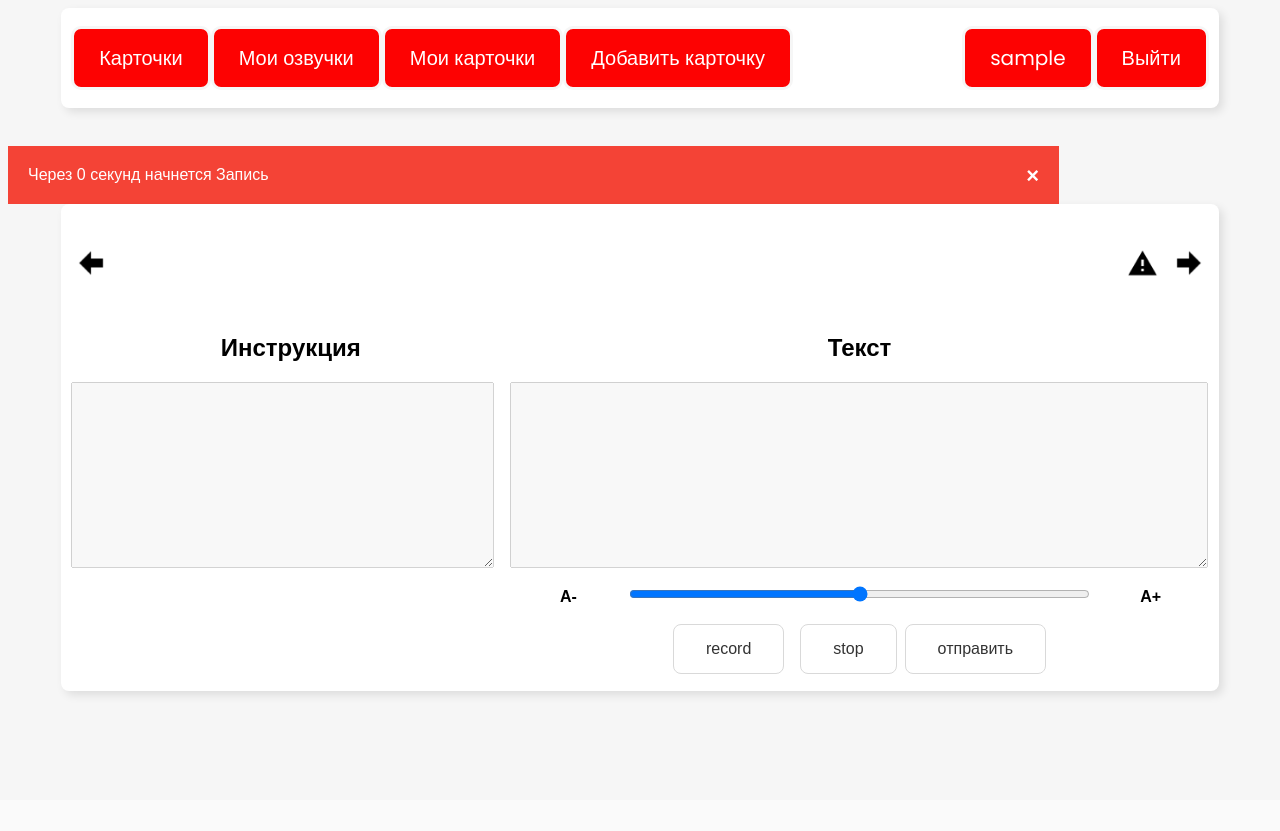
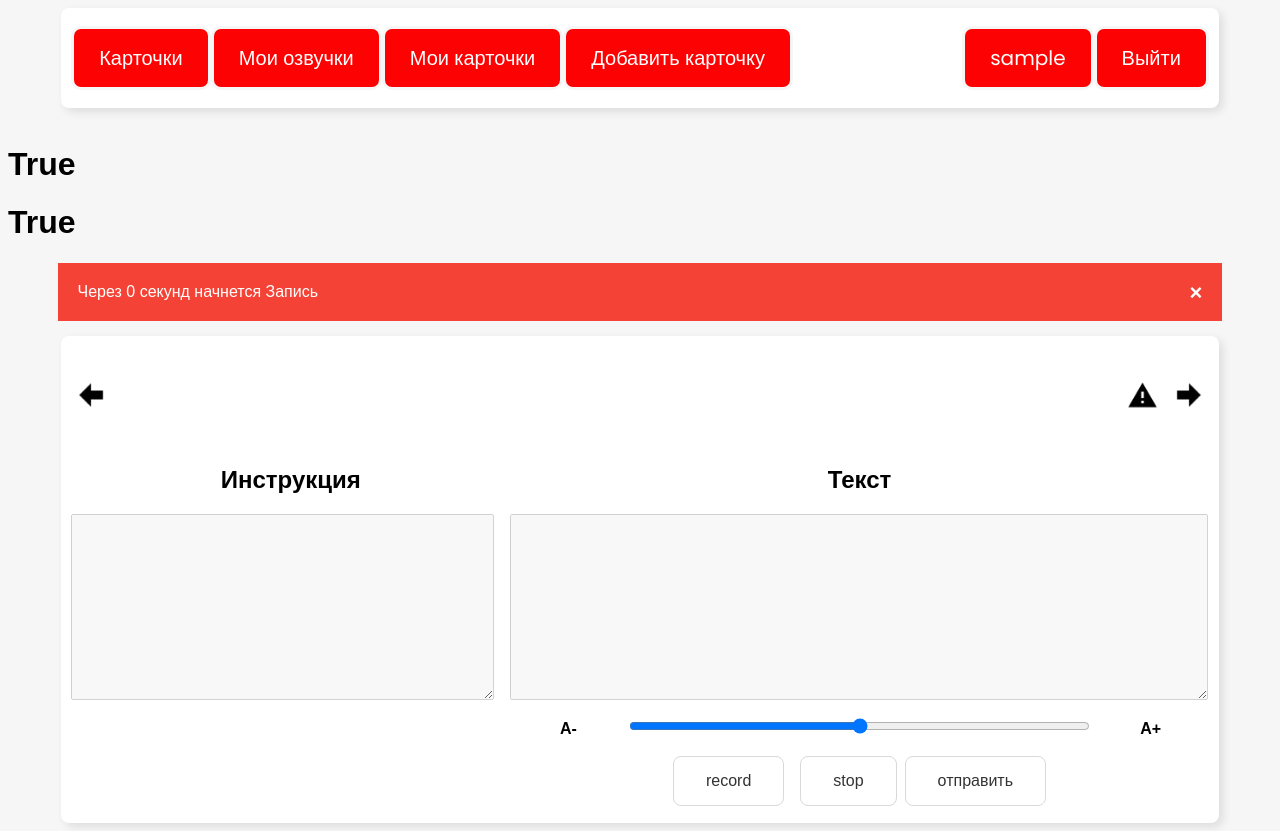
Before and after one commit to nazaroviktor2/michelin-dictator, a Django app: template michelinDictator/templates/card.html in a window 1280 px wide. Before the commit the page ends 697 px from the top, so only its background shows below. Run offline with Django 4.2, Linux system fonts and the light colour scheme; the template is opened without the code that fills it, so the values that code supplies are empty; the visitor is signed in with stand-in values (Sample User, id 1).

Commit message:
add allow video and auto

```diff
--- a/michelinDictator/templates/card.html
+++ b/michelinDictator/templates/card.html
@@ -1,16 +1,18 @@
 {% extends 'base.html' %}
 {% block content %}
 
-<head>
+
     {% load static %}
     <link rel="stylesheet" href="{% static 'home/css/card_style.css' %}">
     <style>
         /* ------------------------------- */
         .alert {
             padding: 20px;
-            width: 80%;
+            margin: 15px auto;
+            width: 89%;
             background-color: #f44336;
             color: white;
+            text
         }
 
         .closebtn {
@@ -28,10 +30,11 @@
         }
         /* ------------------------------- */
         </style>
-</head>
+<h1>{{ request.user.allow_video }}</h1>
+<h1>{{ request.user.allow_auto_transition }}</h1>
 <!------------------------------------->
 <div class="alert">
-    <span class="closebtn" onclick="this.parentElement.style.display='none'; set_t();">&times;</span>
+    <span style="" class="closebtn" onclick="this.parentElement.style.display='none'; set_t();">&times;</span>
     Через <span class="clock">5</span> секунд начнется Запись
 </div>
 <!------------------------------------->
--- a/michelinDictator/users/models.py
+++ b/michelinDictator/users/models.py
@@ -9,3 +9,5 @@ from django.contrib.auth.models import AbstractUser
 
 class User(AbstractUser):
     is_editor = models.BooleanField(default=False, null=False)
+    allow_video = models.BooleanField(default=True, null=False)
+    allow_auto_transition = models.BooleanField(default=True, null=False)
```
Also changed, not shown: michelinDictator/card/migrations/0007_alter_video_file_path.py, michelinDictator/users/migrations/0004_user_allow_auto_transition_user_allow_video.py (added), 1 other file.
